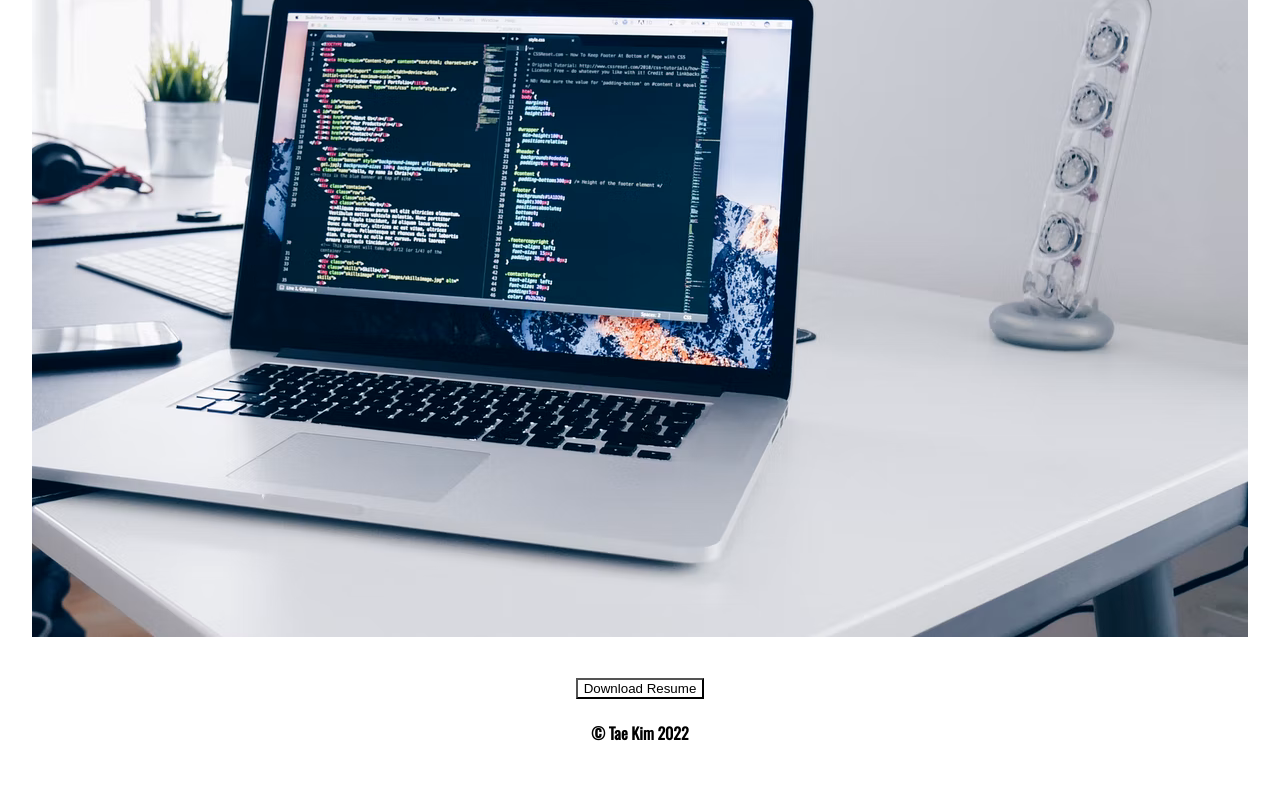
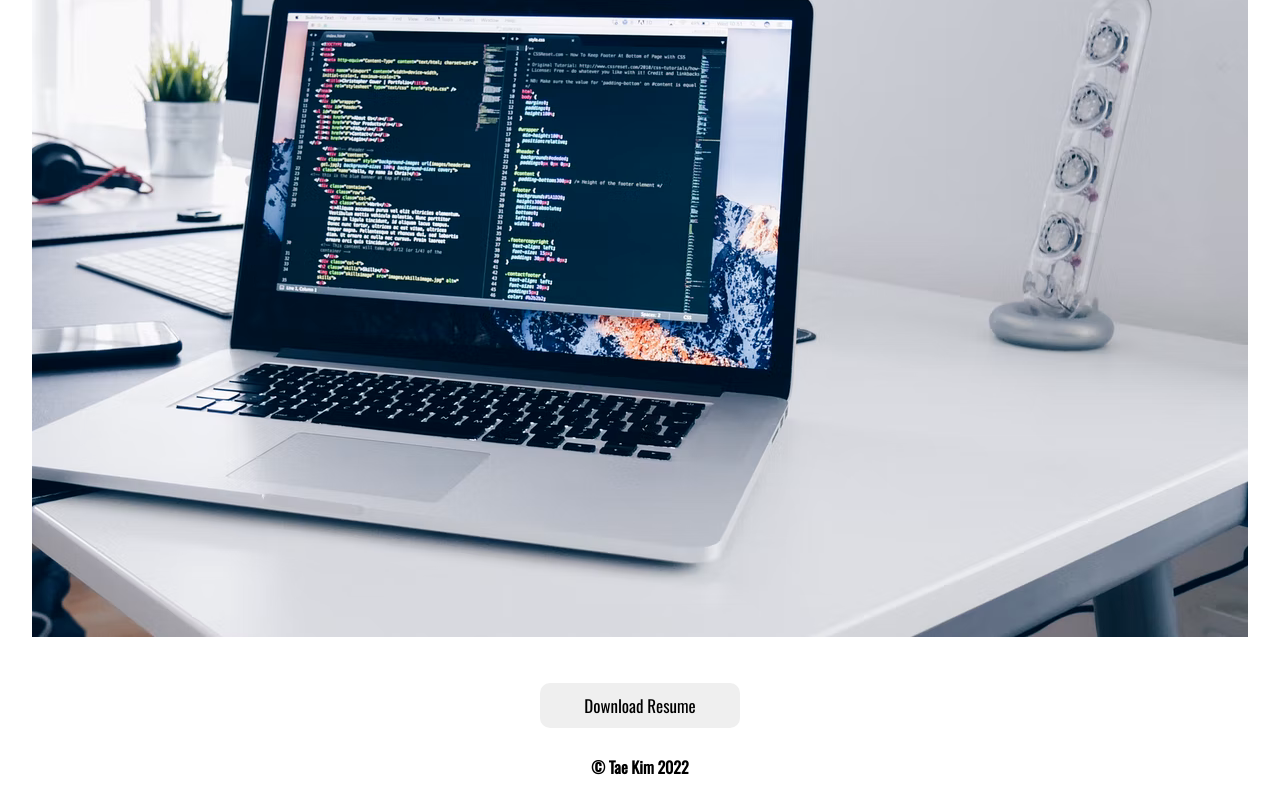
Before and after one commit to taekim90/portfolio, a Next.js app: page / in a window 1280 px wide. Shown: the part 439-1239 px from the top of the page. Before the commit the page ends 1205 px from the top, so only its background shows below. Built offline with nearby package versions, Linux system fonts and the light colour scheme.

Commit message:
addition of downloadable resume

```diff
--- a/components/footer.jsx
+++ b/components/footer.jsx
@@ -4,34 +4,10 @@ import Image from 'next/image'
 export default function Footer() {
     return (
         <div className='footer'>
-            {/* <div className="center">
-                <a className="center spacer" href="mailto:taehk15@gmail.com" target="_blank">
-                    <Image
-                        src="https://img.icons8.com/doodle/48/000000/newsletter.png"
-                        alt="email logo"
-                        width={50}
-                        height={50}
-                    />
-                </a>
-
-                <a className="center spacer" href='https://www.linkedin.com/in/taekim90/' target="_blank">
-                    <Image
-                        src="https://img.icons8.com/external-justicon-lineal-color-justicon/64/000000/external-linkedin-social-media-justicon-lineal-color-justicon.png"
-                        alt="linkedin logo"
-                        width={40}
-                        height={40}
-                    />
-                </a>
-
-                <a className="center small-spacer" href='https://github.com/taekim90' target="_blank">
-                    <Image
-                        src="https://img.icons8.com/plasticine/100/000000/github.png"
-                        alt="github logo"
-                        width={50}
-                        height={50}
-                    />
-                </a>
-            </div> */}
+            <div className='center'>
+                <button>Download Resume</button>
+                <a href='https://docs.google.com/document/d/1_qkIe_8ku7_a8hvbinQsab8Ouipq9re6jDkVOT2IHGs/edit?usp=sharing' download></a>
+            </div>
 
             <h4 className='center'>© Tae Kim {new Date().getFullYear()}</h4>
         </div>
--- a/package.json
+++ b/package.json
@@ -9,6 +9,7 @@
     "lint": "next lint"
   },
   "dependencies": {
+    "boostrap": "^2.0.0",
     "next": "12.1.4",
     "react": "18.0.0",
     "react-dom": "18.0.0"
--- a/pages/index.js
+++ b/pages/index.js
@@ -24,7 +24,7 @@ export default function Home() {
 
       <div>
         {/* <img src='/coding.png' alt="computer pic" /> */}
-        <h1 className='img'>Hello, I'm Tae<br/>I'm a full stack web developer and software engineer</h1>
+        <h1 className='img'>Hello, I'm Tae<br/>I'm a full stack web developer / software engineer</h1>
       </div>
 
 {/*
@@ -39,10 +39,7 @@ export default function Home() {
         <h2>Skills</h2>
       </div> */}
 
-      <div className='center'>
-        <button>Download Resume</button>
-        <a href='https://docs.google.com/document/d/1_qkIe_8ku7_a8hvbinQsab8Ouipq9re6jDkVOT2IHGs/edit?usp=sharing' download></a>
-      </div>
+
     </div>
   )
 }
--- a/styles/globals.css
+++ b/styles/globals.css
@@ -6,7 +6,13 @@ body {
   margin: 0;
   /* font-family: -apple-system, BlinkMacSystemFont, Segoe UI, Roboto, Oxygen,
     Ubuntu, Cantarell, Fira Sans, Droid Sans, Helvetica Neue, sans-serif; */
-    font-family: 'Oswald', sans-serif;
+  font-family: 'Oswald', sans-serif;
+}
+
+h1 {
+  padding: 3px;
+  display: flex;
+  /* justify-content: center; */
 }
 
 a {
@@ -53,9 +59,51 @@ a {
   /* position: relative; */
   /* z-index: 1; */
   background: transparent url('/coding.png') top right no-repeat;
-  height: 1000px
+  height: 1000px;
+  /* width: 1350px */
 }
 
+
 button {
-  background-color: white
+  display: inline-block;
+  border-radius: 10px;
+  border: 4px #cccccc;
+  text-align: center;
+  font-size: 17px;
+  padding: 10px;
+  width: 200px;
+  transition: all 0.5s;
+  cursor: pointer;
+  margin: 5px;
+  font-family: 'Oswald', sans-serif;
+
 }
+
+button span {
+  cursor: pointer;
+  display: inline-block;
+  position: relative;
+  transition: 0.5s;
+}
+
+button span:after {
+  content: '\00bb';
+  position: absolute;
+  opacity: 0;
+  top: 0;
+  right: -20px;
+  transition: 0.5s;
+}
+
+button:hover {
+  background-color: lightgrey;
+}
+
+button:hover span {
+  padding-right: 25px;
+}
+
+button:hover span:after {
+  opacity: 1;
+  right: 0;
+}
```
Also changed, not shown: 1 other file (tests, documents, lock files or other folders).
